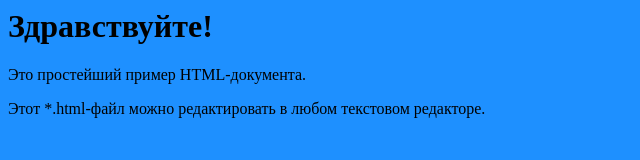
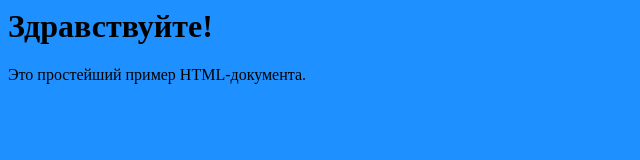
Before and after one commit to Ashterix/iampm14, a plain HTML site: page index.html in a window 1280 px wide. Shown: the whole page, without its empty margins (0-640 px from the left). Drawn offline with Linux system fonts and the light colour scheme.

Commit message:
rename doc

```diff
--- a/index.html
+++ b/index.html
@@ -1,10 +1,9 @@
 <html>
 <head>
-  <title>Пример 1</title>
+  <title>Название</title>
 </head>
 <body style="background: dodgerblue">
 <h1>Здравствуйте!</h1>
 <p style="font-weight: normal"> Это простейший пример HTML-документа. </p>
-<p> Этот *.html-файл можно редактировать в любом текстовом редакторе.</p>
 </body>
 </html>
```
